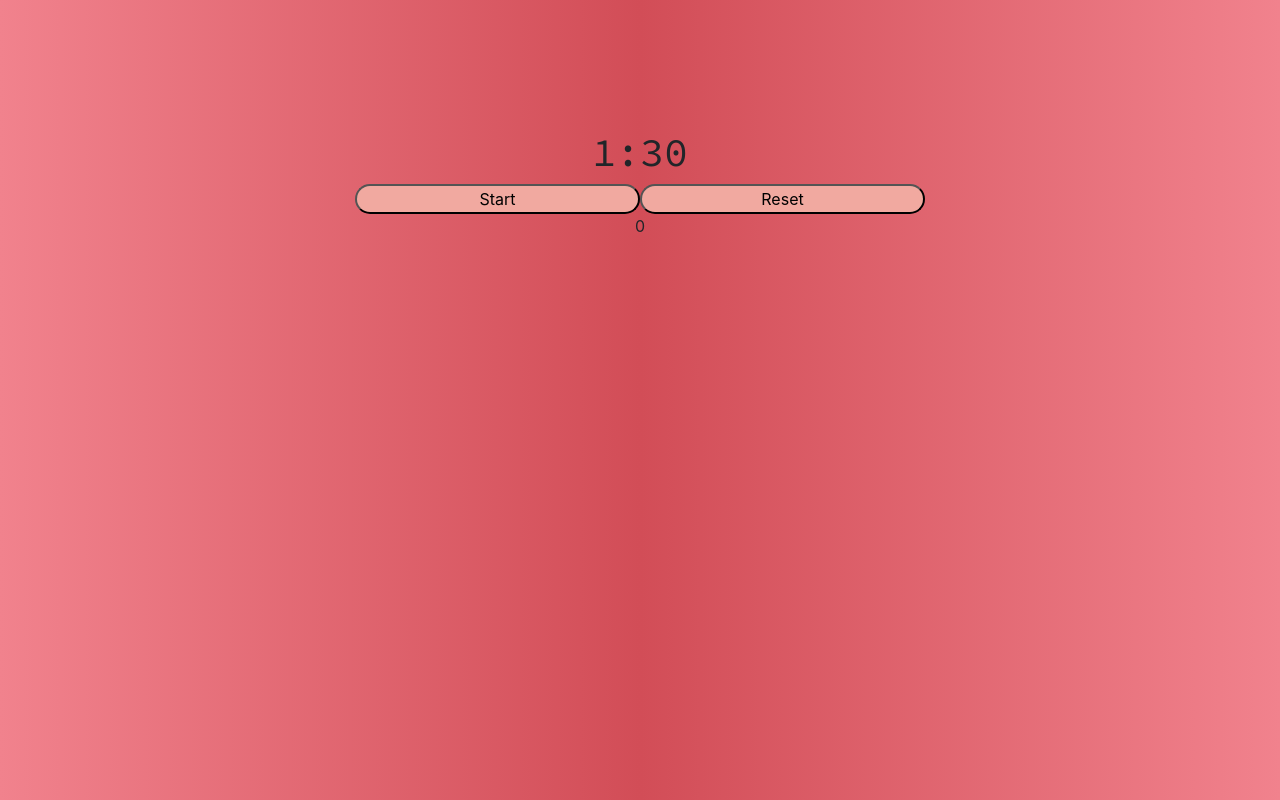
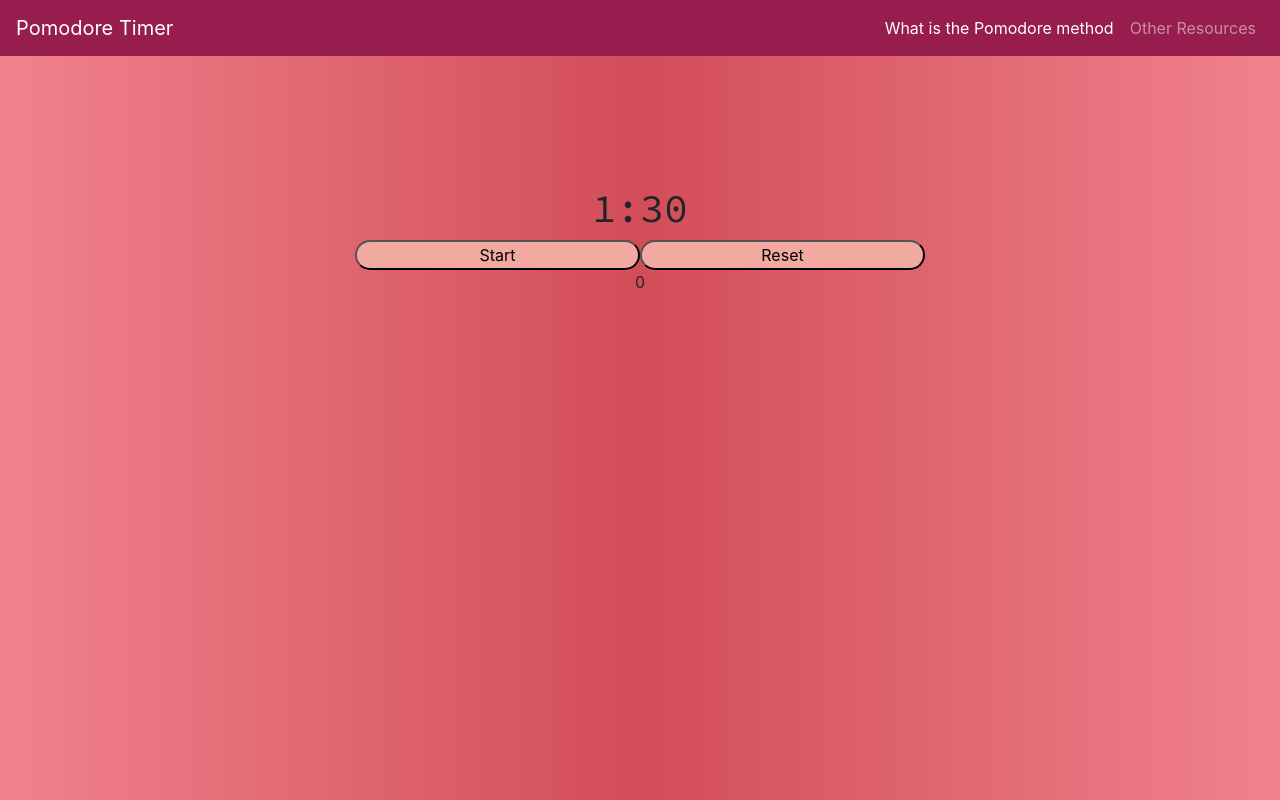
Before and after one commit to AlexNYC25/PomodoreReactApp, a React (Create React App) app: page / in a window 1280 px wide. Built offline with nearby package versions, Linux system fonts and the light colour scheme.

Commit message:
added navbar component

```diff
--- a/src/App.js
+++ b/src/App.js
@@ -1,4 +1,6 @@
 import React from 'react';
+
+import Navbar from './components/Navbar/Navbar'
 
 import './App.css';
 
@@ -7,6 +9,7 @@ import PomodoreTimer from './components/PomodoreTimer/PomodoreTimer'
 function App() {
   return (
     <div className="App">
+      <Navbar />
       <PomodoreTimer />
     </div>
   );
--- /dev/null
+++ b/src/components/Navbar/Navbar.js
@@ -0,0 +1,30 @@
+import React, {useState, useEffect} from 'react'
+
+function Navbar(){
+
+
+    return (
+        <nav id="pom-nav" className="navbar navbar-expand-lg navbar-dark primary-color">
+            <a className="navbar-brand" href="#" >Pomodore Timer</a>
+
+            <ul className="navbar-nav ml-auto ">
+                <li className="nav-item active">
+                    <a className="nav-link" href="https://en.wikipedia.org/wiki/Pomodoro_Technique">
+                        What is the Pomodore method
+                    </a>
+                </li>
+
+                <li className="nav-item">
+                    <a className="nav-link" href="https://tomato-timer.com/">
+                        Other Resources
+                    </a>
+                </li>
+
+
+            </ul>
+
+        </nav>
+    );
+}
+
+export default Navbar;
```
